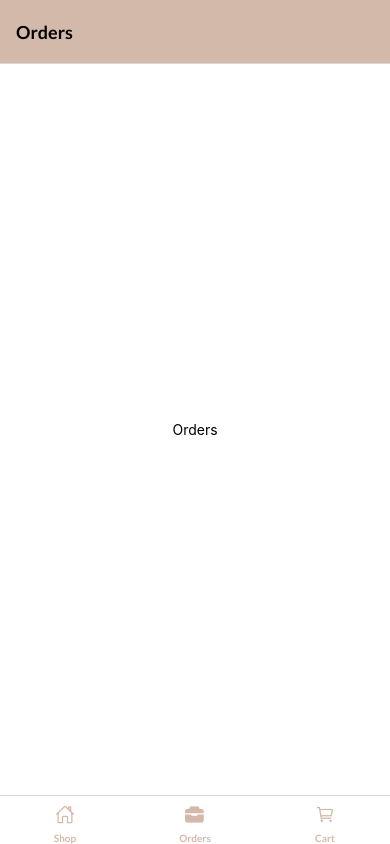
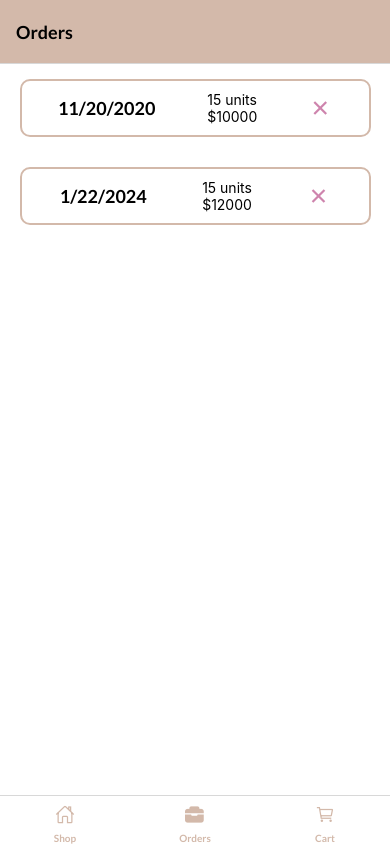
Before and after one commit to MattAristi/PanApp, a React Native app: screen /OrdersTab in a window 390 px wide. Built offline with nearby package versions, Linux system fonts and the light colour scheme.

Commit message:
navigation Tab

```diff
--- a/src/components/cart-item/index.js
+++ b/src/components/cart-item/index.js
@@ -1,26 +1,37 @@
 import { Text, TouchableOpacity, View } from 'react-native';
 
-import {Ionicicon} from '@expo/vector-icons'
+import {Ionicons} from '@expo/vector-icons'
+import {categories} from '../../constants/data/categories';
 import { colors } from '../../constants/thems';
 import react from 'react';
 import { styles } from './styles';
 
 const CartItem = ({item, onDelete}) => {
+    const catId= item.categoryId
+    const category= categories.find(category => category.id=== catId)
+
+
     return (
-        <View style={styles.container}>
+        <View style={styles.container} backgroundColor={category.color} >
             <View style={styles.headerContainer}>
                 <Text style={styles.title}>{item.title}</Text>
             </View>
             <View style={styles.contentContainer}>
                 <View style={styles.content}>
-                    <Text style={styles.quantity}>{item.quantity}</Text>
-                    <Text style={styles.price}>{item.price}</Text>
+                    <View style={styles.priceEach} >
+                        <Text style={styles.quantity}>{item.quantity} unit{item.quantity>1 ? 's ':' '}</Text>
+                        <Text style={styles.price}>/ ${item.price} each</Text>
+                    </View>
+                    <View>
+                        <Text style={styles.price}>Total ${item.price * item.quantity}</Text>
+                    </View>
                 </View>
+
                 <TouchableOpacity onPress={() => onDelete(item.id)}>
-                    <Ionicicon
-                    name='trash'
+                    <Ionicons
+                    name="md-trash-outline"
                     size= {24}
-                    color= {colors.primary}
+                    color= {colors.secundary}
                     />
                 </TouchableOpacity>
             </View>
--- a/src/components/cart-item/styles.js
+++ b/src/components/cart-item/styles.js
@@ -1,10 +1,50 @@
 import { StyleSheet } from "react-native";
+import {colors} from '../../constants/thems/colors';
 
 export const styles = StyleSheet.create({
     container:{
         flex:1,
         backgroundColor: '#fff',
         justifyContent:"center",
-        alignItems: "center"
+        alignItems: "center",
+        borderColor: colors.primary,
+        borderRadius: 10,
+        margin:7,
+        shadowColor: colors.black
+    },
+    headerContainer:{
+        marginVertical:10,
+        justifyContent:"center",
+        alignItems: "center",
+        fontSize:16,
+        fontFamily: 'Lato-Bold'
+
+    },
+    title:{
+
+    },
+    contentContainer:{
+        display:'flex',
+        flexDirection:'row',
+        width: '80%',
+        justifyContent:"space-between",
+        alignItems: "center",
+        marginBottom:15,
+
+
+    },
+    content:{
+        display: 'flex',
+        flexDirection: "column"
+    },
+    priceEach:{
+        display:'flex',
+        flexDirection:'row',
+    },
+    quantity:{
+
+    },
+    price:{
+
     }
 })
--- /dev/null
+++ b/src/components/order-item/index.js
@@ -0,0 +1,34 @@
+import { Text, TouchableOpacity, View } from "react-native";
+
+import {Ionicons} from '@expo/vector-icons'
+import React from "react";
+import {colors} from '../../constants/thems/colors';
+import { styles } from "./styles";
+
+const formDate= (time) => {
+    const date = new Date(time)
+    return date.toLocaleDateString()
+}
+const itemQuantity = '15 units'
+const OrderItem = ({onCancel, item}) => {
+    return (
+        <View style={styles.container}>
+            <View style={styles.headerContainer}>
+                <Text style={styles.date}>{formDate(item.date)}</Text>
+            </View>
+            <View style={styles.contentContainer}>
+                <View style={styles.content}>
+                    <Text style={styles.itemQuantity}>{itemQuantity}</Text>
+                    <Text style={styles.total}>${item.total}</Text>
+                </View>
+            </View>
+            <View style={styles.icon}>
+            <TouchableOpacity onPress={onCancel(item.id)}>
+                <Ionicons name="md-close-sharp" size={24} color={colors.cross}
+            />
+            </TouchableOpacity>
+            </View>
+        </View>
+    )
+}
+export default OrderItem
--- /dev/null
+++ b/src/components/order-item/styles.js
@@ -0,0 +1,42 @@
+import { StyleSheet } from "react-native";
+import { colors } from "../../constants/thems";
+
+export const styles = StyleSheet.create({
+    container:{
+        flex:1,
+        display:'flex',
+        flexDirection:"row",
+        justifyContent: "space-around",
+        borderColor: colors.primary ,
+        borderWidth:2,
+
+        width:'90%',
+        padding:10,
+        marginHorizontal:20,
+        borderRadius:10,
+        fontFamily: 'Lato-Regular',
+        marginVertical:15,
+    },
+    headerContainer:{
+
+        justifyContent:"center",
+        alignItems:"center",
+    },
+    date:{
+        fontFamily:'Lato-Bold',
+        fontSize:18,
+    },
+    contentContainer:{
+
+    },
+    content:{
+
+    },
+    total:{
+
+    },
+    icon:{
+        justifyContent:"center",
+        alignItems:"center",
+    },
+})
--- a/src/constants/data/cart.js
+++ b/src/constants/data/cart.js
@@ -10,7 +10,7 @@ export const cart = [
     },
     {
         id: 2,
-        categoryId: 1,
+        categoryId: 2,
         title: 'Pan frances',
         description: 'clasico y tierno pan frances',
         weight: '80gr',
--- a/src/constants/data/index.js
+++ b/src/constants/data/index.js
@@ -1,3 +1,4 @@
 export * from './categories';
 export * from './products';
 export * from './cart';
+export * from './orders';
--- /dev/null
+++ b/src/constants/data/orders.js
@@ -0,0 +1,71 @@
+export const orders = [
+    {
+        id: 1,
+        date: 1605898400000,
+        total: 10000,
+        items: [
+
+        {
+        id: 1,
+        categoryId: 1,
+        name: "Pan de yema",
+        description: "clasico y delicioso pan de yema",
+        weight: "60gr",
+        price: 1.0,
+        quantity: 3,
+        },
+        {
+        id: 5,
+        categoryId: 3,
+        name: "Pan de trigo",
+        description: "clasico y delicioso pan de trigo",
+        weight: "60gr",
+        price: 1.0,
+        quantity: 2,
+        },
+        {
+        id: 6,
+        categoryId: 3,
+        title: "Pan de hamburguesa",
+        description: "clasico y delicioso pan de hamburguesa",
+        weight: "60gr",
+        price: 1.0,
+        quantity: 5,
+        },
+    ],
+    },
+    {
+        id: 2,
+        date: 1705898400000,
+        total: 12000,
+        items: [
+          {
+            id: 1,
+            categoryId: 1,
+            name: "Pan de yema",
+            description: "clasico y delicioso pan de yema",
+            weight: "60gr",
+            price: 1.0,
+            quantity: 6,
+          },
+          {
+            id: 5,
+            categoryId: 3,
+            name: "Pan de trigo",
+            description: "clasico y delicioso pan de trigo",
+            weight: "60gr",
+            price: 1.0,
+            quantity: 5,
+          },
+          {
+            id: 6,
+            categoryId: 3,
+            title: "Pan de hamburguesa",
+            description: "clasico y delicioso pan de hamburguesa",
+            weight: "60gr",
+            price: 1.0,
+            quantity: 3,
+          },
+        ],
+      },
+    ];
--- a/src/constants/thems/colors.js
+++ b/src/constants/thems/colors.js
@@ -1,6 +1,7 @@
 export const colors = {
     primary: '#d3b9aa',
     secundary: '#ce84ad',
+    cross:'#ce84ad',
     text: '#000000',
     background: '#ffffff',
     backgroundLight: '#F5EFED',
--- a/src/screens/cart/index.js
+++ b/src/screens/cart/index.js
@@ -1,4 +1,4 @@
-import { FlatList, Text, View } from "react-native";
+import { FlatList, Text, TouchableOpacity, View } from "react-native";
 
 import  CartItem  from "../../components/cart-item";
 import React from "react";
@@ -6,17 +6,34 @@ import {cart} from '../../constants/data'
 import { styles } from "./styles";
 
 const Cart = ({navigation }) => {
+    const total=50
+
     const onDelete= (id) => {
         console.warn(id);
     }
-    const renderItem = ({item})=> <CartItem item= {item} onDelete={onDelete}/>
+    const renderItem = ({item})=> <CartItem item= {item}  onDelete={onDelete} />
     return (
         <View style={styles.container}>
-            <FlatList
-                data={cart}
-                renderItem={renderItem}
+            <View style={styles.containerList}>
+                <FlatList
+                    data={cart}
+                    renderItem={renderItem}
+                    keyExtractor={item=>item.id.toString()}
+                    style={styles.container}
+                />
+            </View>
+            <View style={styles.footer}>
+                <TouchableOpacity
+                style={styles.buttonConfirm}
+                onPress={()=> null}
+                >
+                <Text style={styles.textButtonConfirm}>Confirm</Text>
+                <View style={styles.totalContainer}>
+                    <Text style={styles.total}>Total:   ${total}</Text>
+                </View>
+                </TouchableOpacity>
+            </View>
 
-            />
         </View>
         )
 }
--- a/src/screens/cart/styles.js
+++ b/src/screens/cart/styles.js
@@ -1,8 +1,36 @@
 import { StyleSheet } from "react-native";
+import {colors} from '../../constants/thems/colors';
 
 export const styles = StyleSheet.create({
     container:{
         flex:1,
         backgroundColor: '#fff',
-    }
+    },
+    containerList: {
+        flex:1,
+        backgroundColor: '#fff',
+
+    },
+    footer: {
+        borderTopColor: colors.primary,
+        borderTopWidh:2,
+        paddingVertical:10,
+    },
+    buttonConfirm: {
+        backgroundColor: colors.primary,
+        borderRadius:5,
+        paddingHorizontal:20,
+        paddingVertical:10,
+        flexDirection: 'row',
+        justifyContent:"space-between"
+    },
+    textButtonConfirm: {
+
+    },
+    totalContainer: {
+
+    },
+    total: {
+        fontFamily:'Lato-Bold'
+    },
 })
--- a/src/screens/orders/index.js
+++ b/src/screens/orders/index.js
@@ -1,12 +1,24 @@
-import { Text, View } from "react-native";
+import { FlatList, Text, View } from "react-native";
 
+import OrderItem from "../../components/order-item";
 import React from "react";
+import {orders} from '../../constants/data';
 import { styles } from "./styles";
 
 const Orders = ({navigation }) => {
+    const onCancel = (id)=> {
+        console.warn(id);
+    }
+    const renderItem=({item}) => <OrderItem item={item} onCancel={onCancel} />
+
     return (
         <View style={styles.container}>
-            <Text>Orders</Text>
+            <FlatList
+            data={orders}
+            renderItem={renderItem}
+            keyExtractor={item => item.id.toString()}
+            />
+
         </View>
     )
 }
--- a/src/screens/orders/styles.js
+++ b/src/screens/orders/styles.js
@@ -4,7 +4,6 @@ export const styles = StyleSheet.create({
     container:{
         flex:1,
         backgroundColor: '#fff',
-        justifyContent:"center",
-        alignItems: "center"
+
     }
 })
```
